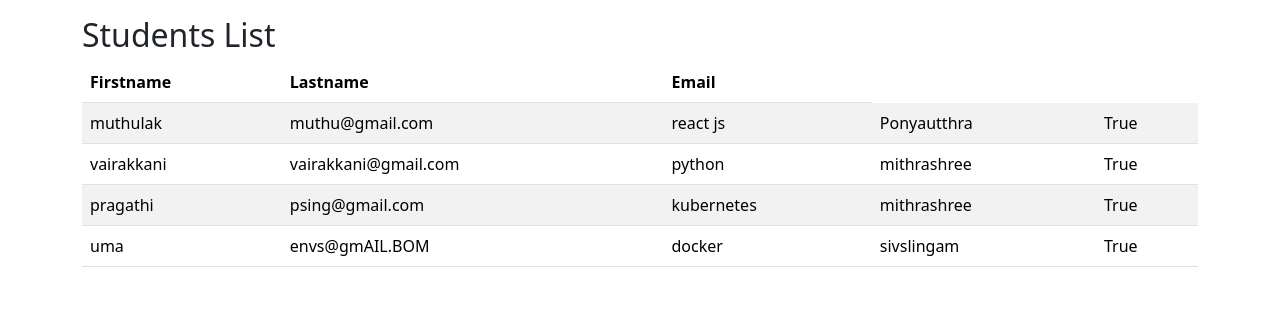
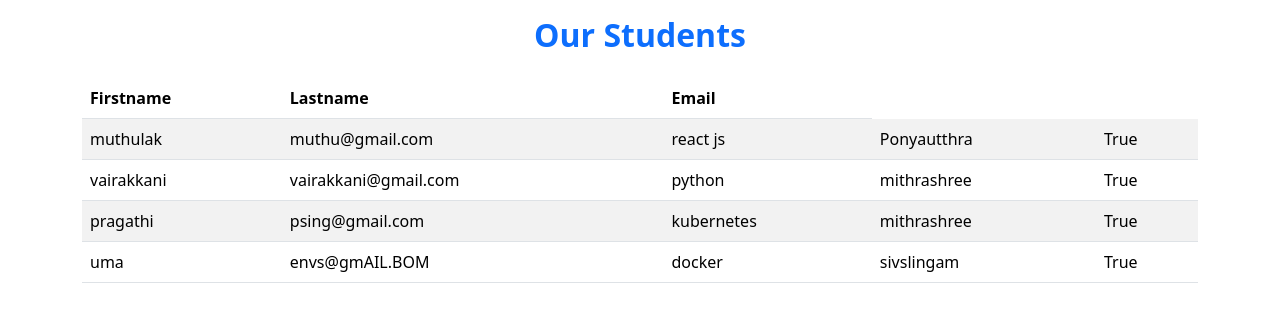
Before and after one commit to vairakkanipv/training_portal, a Django app: page /students/ in a window 1280 px wide. Shown: the part 56-378 px from the top of the page. Run offline with Django 5.2, Linux system fonts and the light colour scheme; data comes from the database, SQL or seed files in the repository.

Commit message:
student page design fixes

```diff
--- a/templates/students.html
+++ b/templates/students.html
@@ -38,7 +38,7 @@
 </nav>
 
 <div class="container mt-3">
-  <h2>Students List</h2>
+  <h2 class="text-center mb-4 fw-bold text-primary">Our Students</h2>
   <table class="table table-striped">
     <thead>
       <tr>
```
